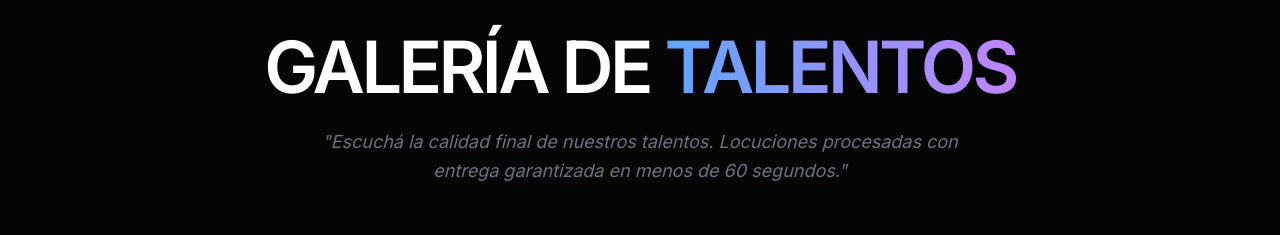
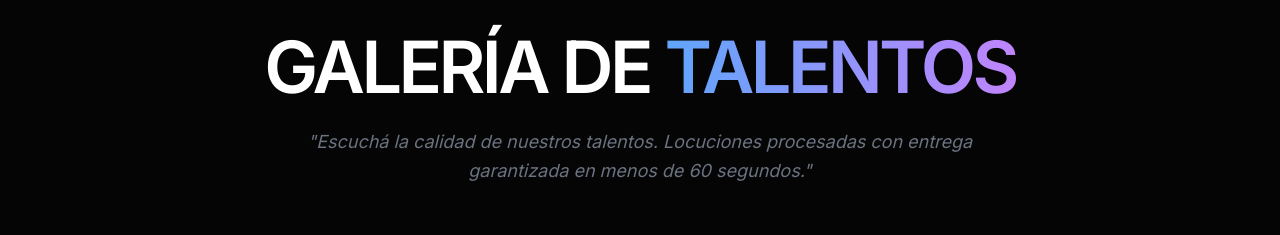
Before and after one commit to frewer1000/Locutores-AR-2026, a React (Vite) app: page / in a window 1280 px wide. Shown: the part 888-1123 px from the top of the page. Built offline with nearby package versions, Linux system fonts and the light colour scheme.

Commit message:
fix(demos): Refine gallery description for clarity
Remove "final" from the talent gallery description to improve conciseness and flow. The original wording implied a distinction that wasn't necessary.

```diff
--- a/components/Demos.tsx
+++ b/components/Demos.tsx
@@ -55,7 +55,7 @@ const Demos: React.FC<DemosProps> = ({ onTry }) => {
             Galería de <span className="gradient-text">Talentos</span>
           </h2>
           <p className="text-gray-500 text-lg font-medium max-w-2xl mx-auto italic mb-16 leading-relaxed">
-            "Escuchá la calidad final de nuestros talentos. Locuciones procesadas con entrega garantizada en menos de 60 segundos."
+            "Escuchá la calidad de nuestros talentos. Locuciones procesadas con entrega garantizada en menos de 60 segundos."
           </p>
 
           <FeaturedDemos />
```
